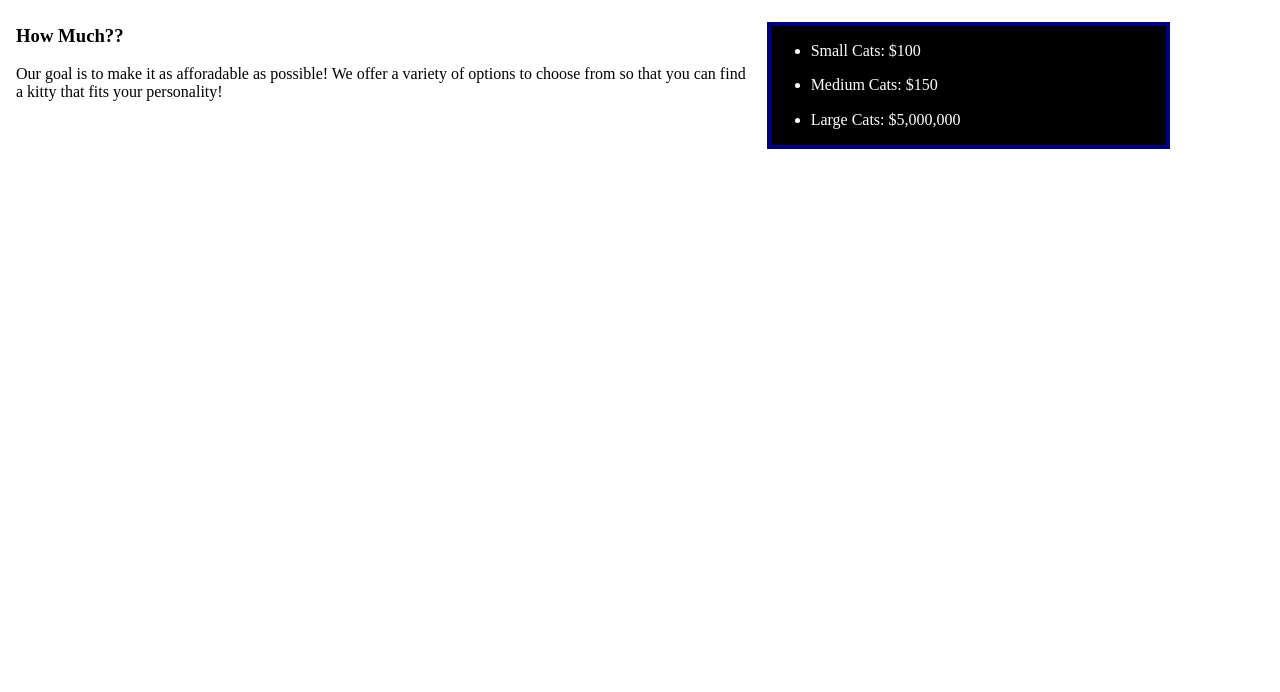
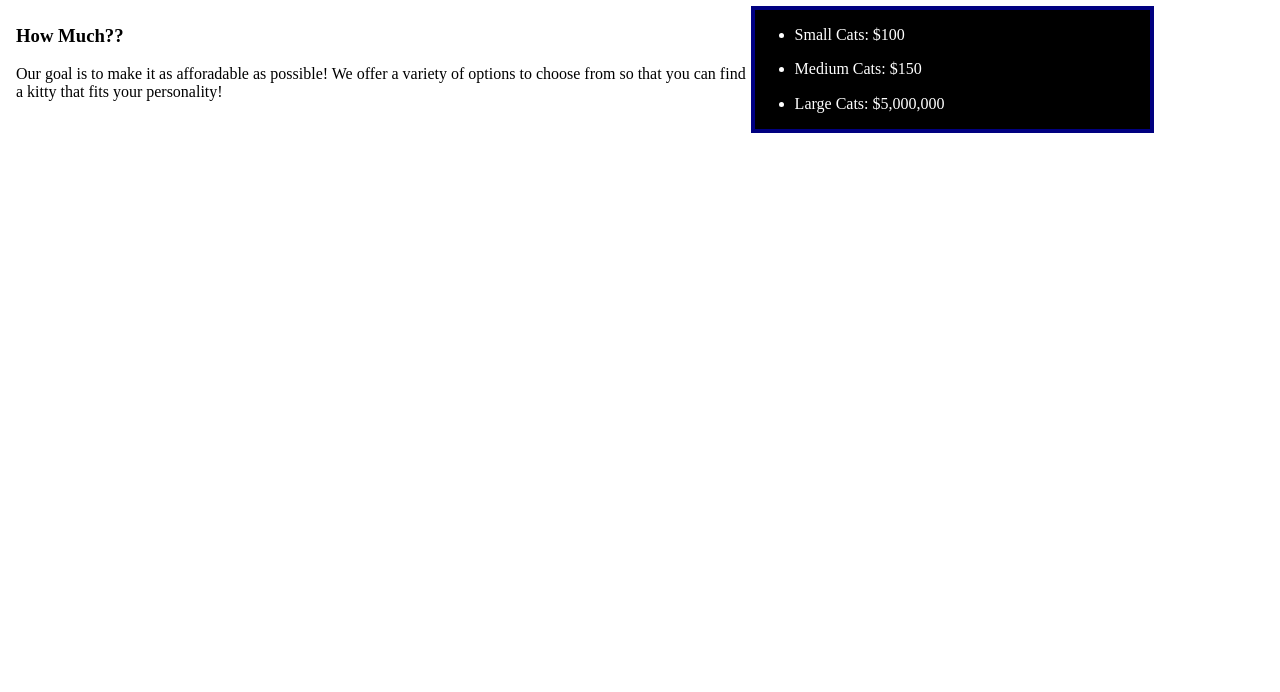
Before and after one commit to tatsuroaoki/mockup-practice, a plain HTML site: page rates.html in a window 1280 px wide. Shown: the part 108-800 px from the top of the page. Drawn offline with Linux system fonts and the light colour scheme.

Commit message:
changed margin of aside

```diff
--- a/styles/rates-styles.css
+++ b/styles/rates-styles.css
@@ -23,7 +23,7 @@ aside{
 	border-style: solid;
 	border-color:navy;
 	border-width: .3rem;
-	margin:1rem;
+	margin:1	rem;
 }
 
 li{
```
